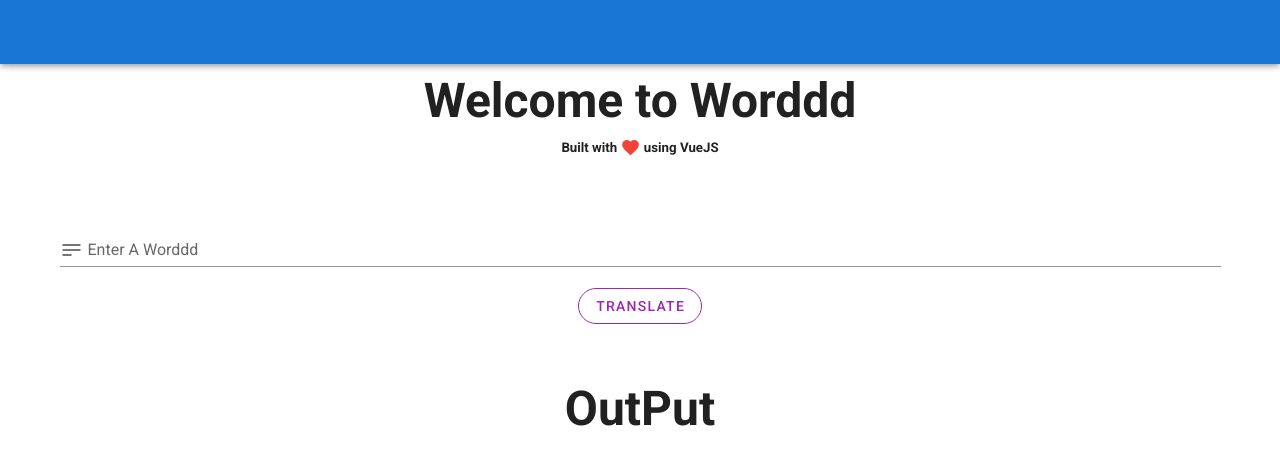
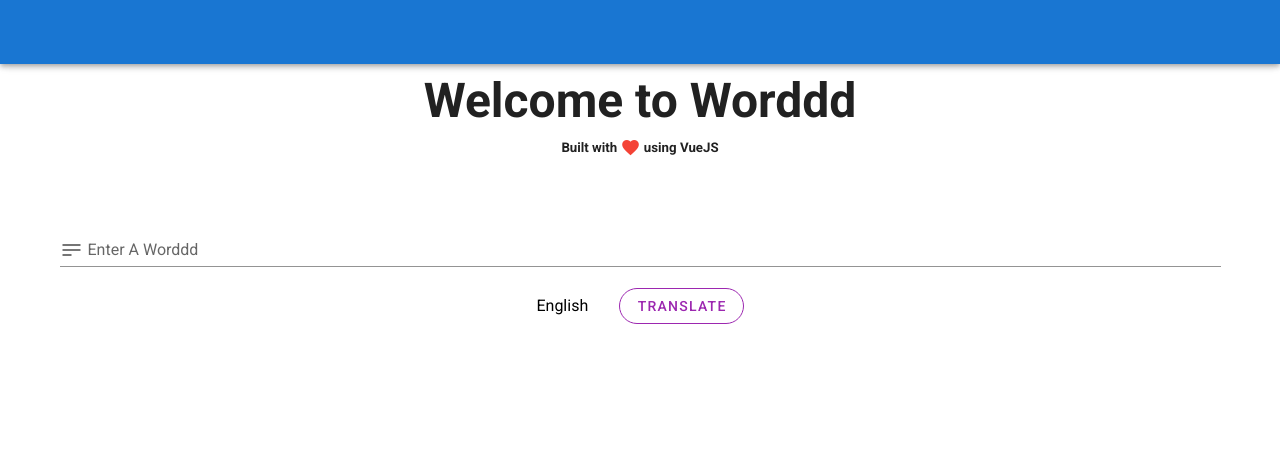
Before and after one commit to nabiloo19/Worddd-TranslationWebApp, a Vue app: page / in a window 1280 px wide. Shown: the top 464 px of the page. Built offline with nearby package versions, Linux system fonts and the light colour scheme; what vue-resource would draw is missing.

Commit message:
Languages Appended - Left with styling

```diff
--- a/src/App.vue
+++ b/src/App.vue
@@ -1,16 +1,12 @@
 <template>
     <v-app>
-    <v-app-bar
-      app
-      color="primary"
-      dark
-    > </v-app-bar>
+        <v-app-bar app color="primary" dark> </v-app-bar>
 
         <v-content>
 
             <EntryMessages/>
             <TranslateForm v-on:formSubmit="tarnslateText" />
-      <TranslateOutput />
+            <TranslateOutput v-text="translatedText" display-2 class=" align-center text-center" />
 
         </v-content>
 
@@ -31,14 +27,20 @@
         TranslateOutput
     },
 
-  methods:{
-    tarnslateText:function(text){
-      alert(text);
+    methods: {
+        tarnslateText: function(text, language) {
+            this.$http.get('https://translate.yandex.net/api/v1.5/tr.json/translate?key=trnsl.1.1.20200115T122636Z.8975cd70a7d5d85d.d21b02eb4994e0d78832c8158f4e6e410e1c5baa&lang='+language+'&text=' + text)
+                .then((response) => {
+                    this.translatedText = response.body.text[0]
+                });
+
         }
     },
 
-  data: () => ({
-    //
-  }),
+    data:function(){
+      return {
+        translatedText: ''
+      }
+    }
 };
 </script>
--- a/src/components/EntryMessages.vue
+++ b/src/components/EntryMessages.vue
@@ -23,8 +23,6 @@
         xs12
       >
 
-
-
       </v-flex>
 
     </v-layout>
--- a/src/components/TranslateForm.vue
+++ b/src/components/TranslateForm.vue
@@ -7,12 +7,33 @@
             type="text"
             v-model="textToTranslate"
             label="Enter A Worddd"
-            single-line
+            multi-line
             hint="The Word you want to translate"
             clearable
             prepend-inner-icon="mdi-text"
             color="purple"
           ></v-text-field>
+
+        <select
+
+          v-model="language"
+          label="Choose The Language You Want To Translate To"
+        >
+
+      <option value="ar">Arabic</option>
+      <option value="en">English</option>
+      <option value="am">Amharic</option>
+      <option value="es">Spanish</option>
+      <option value="it	">Italian</option>
+      <option value="fr">French</option>
+      <option value="de">German</option>
+      <option value="zh">Chinese</option>
+      <option value="ru">Russian</option>
+      <option value="pt">Portuguese</option>
+      <option value="hi">Hindi</option>
+      <option value="tr">Turkish</option>
+
+        </select>
 
           <v-btn
             type="submit"
@@ -37,15 +58,20 @@
 
   data() {
     return {
-      textToTranslate: ""
+      textToTranslate: "",
+      language: ''
     };
+  },
+
+  created(){
+    this.language = 'en';
   },
 
   methods: {
 
 
     formSubmit(e) {
-      this.$emit('formSubmit', this.textToTranslate);
+      this.$emit('formSubmit', this.textToTranslate, this.language);
       e.preventDefault();
     }
   }
--- a/src/components/TranslateOutput.vue
+++ b/src/components/TranslateOutput.vue
@@ -1,18 +1,25 @@
 <template>
-  <v-container>
-    <v-layout text-center wrap>
-      <v-flex mb-4>
-        <h6 class="display-2 font-weight-bold mb-3">OutPut</h6>
-      </v-flex>
 
-      <v-flex mb-5 xs12></v-flex>
-    </v-layout>
-  </v-container>
+
+
+      <p class="display-3" >{{translatedText}}</p>
+
+
+
+
+
+
+
 </template>
 
 <script>
 export default {
   name: "TranslateOutput",
-  data: () => ({})
+
+  props:['translatedText']
+
+
+
+
 };
 </script>
```
Lines whose indentation alone changed are shown as unchanged.
